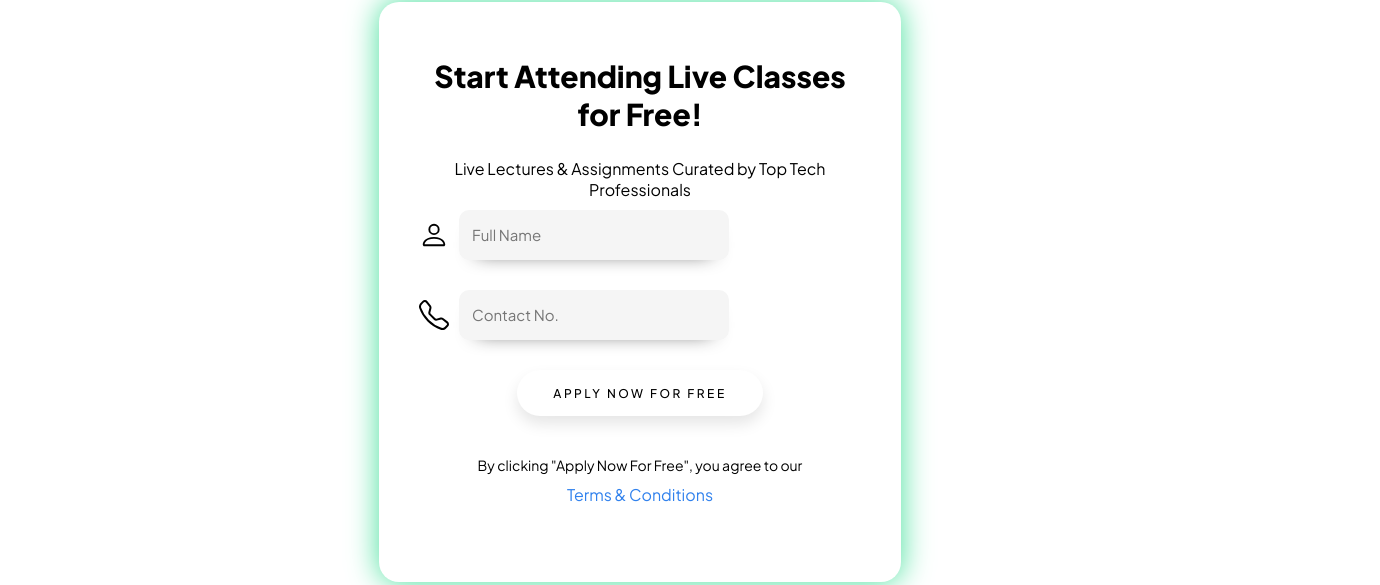
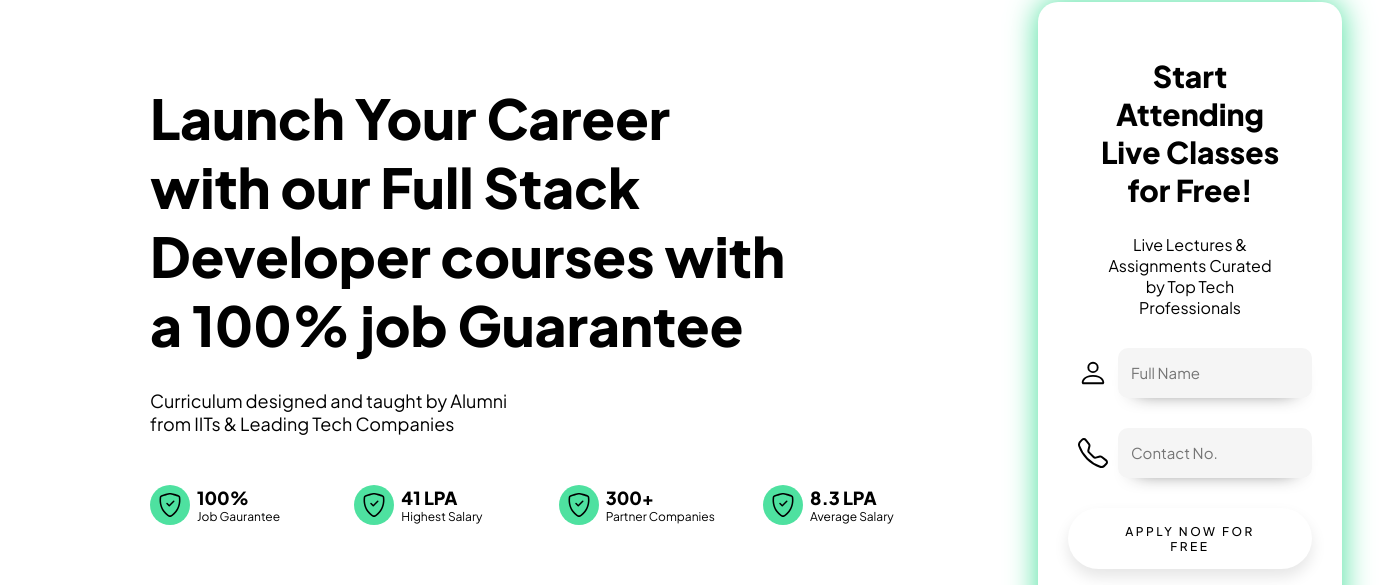
Before and after one commit to lakshmi109/morning_star_1, a React (Create React App) app: page /register in a window 1280 px wide. Shown: the part 168-753 px from the top of the page, 1380 px wide, since content can reach past the window. Built offline with nearby package versions, Linux system fonts and the light colour scheme.

Commit message:
Modified Registration form

```diff
--- a/src/components/brand/brand.css
+++ b/src/components/brand/brand.css
@@ -63,6 +63,7 @@
     flex-direction: column;
     justify-content: center;
     align-items: center;
+    margin-bottom: 300px;
 }
 
 .brand-button-container{
@@ -116,6 +117,9 @@
 
 /* media query for screens smaller than 768px */
 @media (max-width: 768px) {
+    .brand-container{
+        margin-bottom: 0;
+    }
     .brand-img{
         display: none;
     }
--- a/src/components/register/RegisterForm.jsx
+++ b/src/components/register/RegisterForm.jsx
@@ -4,7 +4,71 @@ import './registerform.css'
 export default function Form() {
   return (
     <>
-    <div className='formcontainer'>
+     <div className='formcontainer'>
+        <div className='formtextbox-container'>
+        <div className='formtextbox'>
+            <h1>Launch Your Career with our Full Stack Developer courses with a 100% job Guarantee</h1>
+            <p>Curriculum designed and taught by Alumni from IITs & Leading Tech Companies</p>
+            <div className='formiconbox'>
+                <div className='formiconntxt'>
+                    <div className='formcircularicon'>
+                        <svg xmlns="http://www.w3.org/2000/svg" width="24" height="24" fill="currentColor" class="bi bi-shield-check" viewBox="0 0 16 16">
+                            <path d="M5.338 1.59a61.44 61.44 0 0 0-2.837.856.481.481 0 0 0-.328.39c-.554 4.157.726 7.19 2.253 9.188a10.725 10.725 0 0 0 2.287 2.233c.346.244.652.42.893.533.12.057.218.095.293.118a.55.55 0 0 0 .101.025.615.615 0 0 0 .1-.025c.076-.023.174-.061.294-.118.24-.113.547-.29.893-.533a10.726 10.726 0 0 0 2.287-2.233c1.527-1.997 2.807-5.031 2.253-9.188a.48.48 0 0 0-.328-.39c-.651-.213-1.75-.56-2.837-.855C9.552 1.29 8.531 1.067 8 1.067c-.53 0-1.552.223-2.662.524zM5.072.56C6.157.265 7.31 0 8 0s1.843.265 2.928.56c1.11.3 2.229.655 2.887.87a1.54 1.54 0 0 1 1.044 1.262c.596 4.477-.787 7.795-2.465 9.99a11.775 11.775 0 0 1-2.517 2.453 7.159 7.159 0 0 1-1.048.625c-.28.132-.581.24-.829.24s-.548-.108-.829-.24a7.158 7.158 0 0 1-1.048-.625 11.777 11.777 0 0 1-2.517-2.453C1.928 10.487.545 7.169 1.141 2.692A1.54 1.54 0 0 1 2.185 1.43 62.456 62.456 0 0 1 5.072.56z"/>
+                            <path d="M10.854 5.146a.5.5 0 0 1 0 .708l-3 3a.5.5 0 0 1-.708 0l-1.5-1.5a.5.5 0 1 1 .708-.708L7.5 7.793l2.646-2.647a.5.5 0 0 1 .708 0z"/>
+                        </svg>
+                    </div>
+                    <div className='formicontxttext'>
+                        <h4>100%</h4>
+                        <p>Job Gaurantee</p>
+                    </div>
+                </div>
+
+
+                <div className='formiconntxt'>
+                    <div className='formcircularicon'>
+                        <svg xmlns="http://www.w3.org/2000/svg" width="24" height="24" fill="currentColor" class="bi bi-shield-check" viewBox="0 0 16 16">
+                            <path d="M5.338 1.59a61.44 61.44 0 0 0-2.837.856.481.481 0 0 0-.328.39c-.554 4.157.726 7.19 2.253 9.188a10.725 10.725 0 0 0 2.287 2.233c.346.244.652.42.893.533.12.057.218.095.293.118a.55.55 0 0 0 .101.025.615.615 0 0 0 .1-.025c.076-.023.174-.061.294-.118.24-.113.547-.29.893-.533a10.726 10.726 0 0 0 2.287-2.233c1.527-1.997 2.807-5.031 2.253-9.188a.48.48 0 0 0-.328-.39c-.651-.213-1.75-.56-2.837-.855C9.552 1.29 8.531 1.067 8 1.067c-.53 0-1.552.223-2.662.524zM5.072.56C6.157.265 7.31 0 8 0s1.843.265 2.928.56c1.11.3 2.229.655 2.887.87a1.54 1.54 0 0 1 1.044 1.262c.596 4.477-.787 7.795-2.465 9.99a11.775 11.775 0 0 1-2.517 2.453 7.159 7.159 0 0 1-1.048.625c-.28.132-.581.24-.829.24s-.548-.108-.829-.24a7.158 7.158 0 0 1-1.048-.625 11.777 11.777 0 0 1-2.517-2.453C1.928 10.487.545 7.169 1.141 2.692A1.54 1.54 0 0 1 2.185 1.43 62.456 62.456 0 0 1 5.072.56z"/>
+                            <path d="M10.854 5.146a.5.5 0 0 1 0 .708l-3 3a.5.5 0 0 1-.708 0l-1.5-1.5a.5.5 0 1 1 .708-.708L7.5 7.793l2.646-2.647a.5.5 0 0 1 .708 0z"/>
+                        </svg>
+                    </div>
+                    <div className='formicontxttext'>
+                        <h4>41 LPA</h4>
+                        <p>Highest Salary</p>
+                    </div>
+                </div>
+
+
+                <div className='formiconntxt'>
+                    <div className='formcircularicon'>
+                        <svg xmlns="http://www.w3.org/2000/svg" width="24" height="24" fill="currentColor" class="bi bi-shield-check" viewBox="0 0 16 16">
+                            <path d="M5.338 1.59a61.44 61.44 0 0 0-2.837.856.481.481 0 0 0-.328.39c-.554 4.157.726 7.19 2.253 9.188a10.725 10.725 0 0 0 2.287 2.233c.346.244.652.42.893.533.12.057.218.095.293.118a.55.55 0 0 0 .101.025.615.615 0 0 0 .1-.025c.076-.023.174-.061.294-.118.24-.113.547-.29.893-.533a10.726 10.726 0 0 0 2.287-2.233c1.527-1.997 2.807-5.031 2.253-9.188a.48.48 0 0 0-.328-.39c-.651-.213-1.75-.56-2.837-.855C9.552 1.29 8.531 1.067 8 1.067c-.53 0-1.552.223-2.662.524zM5.072.56C6.157.265 7.31 0 8 0s1.843.265 2.928.56c1.11.3 2.229.655 2.887.87a1.54 1.54 0 0 1 1.044 1.262c.596 4.477-.787 7.795-2.465 9.99a11.775 11.775 0 0 1-2.517 2.453 7.159 7.159 0 0 1-1.048.625c-.28.132-.581.24-.829.24s-.548-.108-.829-.24a7.158 7.158 0 0 1-1.048-.625 11.777 11.777 0 0 1-2.517-2.453C1.928 10.487.545 7.169 1.141 2.692A1.54 1.54 0 0 1 2.185 1.43 62.456 62.456 0 0 1 5.072.56z"/>
+                            <path d="M10.854 5.146a.5.5 0 0 1 0 .708l-3 3a.5.5 0 0 1-.708 0l-1.5-1.5a.5.5 0 1 1 .708-.708L7.5 7.793l2.646-2.647a.5.5 0 0 1 .708 0z"/>
+                        </svg>
+                    </div>
+                    <div className='formicontxttext'>
+                        <h4>300+</h4>
+                        <p>Partner Companies</p>
+                    </div>
+                </div>
+
+
+                <div className='formiconntxt'>
+                    <div className='formcircularicon'>
+                        <svg xmlns="http://www.w3.org/2000/svg" width="24" height="24" fill="currentColor" class="bi bi-shield-check" viewBox="0 0 16 16">
+                            <path d="M5.338 1.59a61.44 61.44 0 0 0-2.837.856.481.481 0 0 0-.328.39c-.554 4.157.726 7.19 2.253 9.188a10.725 10.725 0 0 0 2.287 2.233c.346.244.652.42.893.533.12.057.218.095.293.118a.55.55 0 0 0 .101.025.615.615 0 0 0 .1-.025c.076-.023.174-.061.294-.118.24-.113.547-.29.893-.533a10.726 10.726 0 0 0 2.287-2.233c1.527-1.997 2.807-5.031 2.253-9.188a.48.48 0 0 0-.328-.39c-.651-.213-1.75-.56-2.837-.855C9.552 1.29 8.531 1.067 8 1.067c-.53 0-1.552.223-2.662.524zM5.072.56C6.157.265 7.31 0 8 0s1.843.265 2.928.56c1.11.3 2.229.655 2.887.87a1.54 1.54 0 0 1 1.044 1.262c.596 4.477-.787 7.795-2.465 9.99a11.775 11.775 0 0 1-2.517 2.453 7.159 7.159 0 0 1-1.048.625c-.28.132-.581.24-.829.24s-.548-.108-.829-.24a7.158 7.158 0 0 1-1.048-.625 11.777 11.777 0 0 1-2.517-2.453C1.928 10.487.545 7.169 1.141 2.692A1.54 1.54 0 0 1 2.185 1.43 62.456 62.456 0 0 1 5.072.56z"/>
+                            <path d="M10.854 5.146a.5.5 0 0 1 0 .708l-3 3a.5.5 0 0 1-.708 0l-1.5-1.5a.5.5 0 1 1 .708-.708L7.5 7.793l2.646-2.647a.5.5 0 0 1 .708 0z"/>
+                        </svg>
+                    </div>
+                    <div className='formicontxttext'>
+                        <h4>8.3 LPA</h4>
+                        <p>Average Salary</p>
+                    </div>
+                </div>
+
+
+            </div>
+        </div>
+        </div>
         <div className='formmainbox'>
             <div className='formbox'>
                 <div className='formboxtxtbox'>
--- a/src/containers/contact/form.css
+++ b/src/containers/contact/form.css
@@ -189,6 +189,7 @@
 }
 @media(max-width: 850px){
     .formbox{
+        margin-top: 0;
         width: 80%;
     }
 }
@@ -220,7 +221,7 @@
 }
 
 .formboxtxtform{
-    margin-top: 10px;
+    margin-top: 30px;
     height: 50%;
     margin-bottom: 30px;
 }
```
